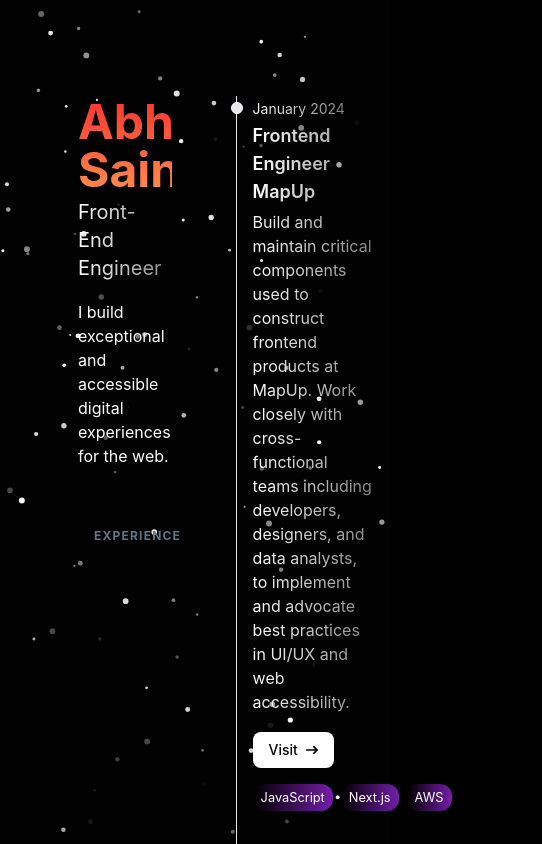
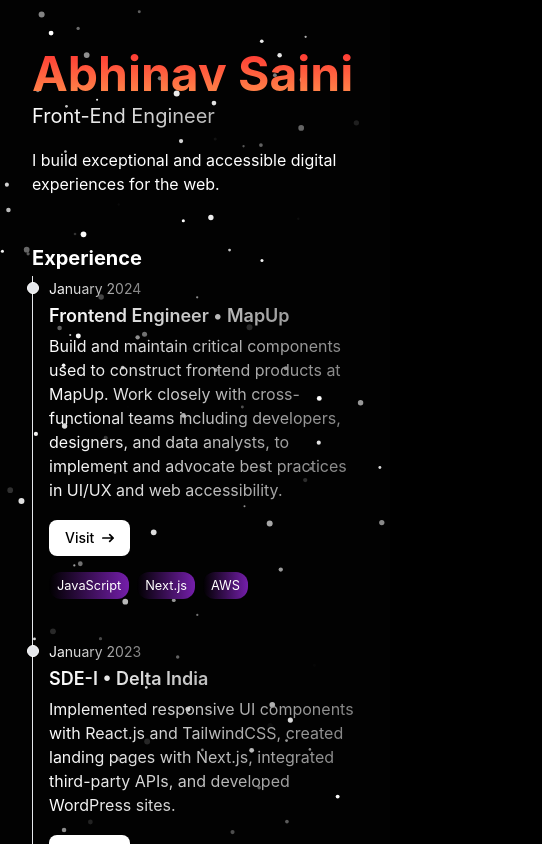
Before and after one commit to me4abhi/me4abhi.github.io, a React (Create React App) app: page / in a window 390 px wide. Shown: the top 844 px of the page, 542 px wide, since content can reach past the window. Built offline with nearby package versions, Linux system fonts and the light colour scheme; a web font is replaced by a local one.

Commit message:
feat: mobile responsiveness

```diff
--- a/src/components/atoms/Spacer.tsx
+++ b/src/components/atoms/Spacer.tsx
@@ -2,11 +2,12 @@ import React from 'react';
 
 interface SpacerProps {
   size: string;
+  styles?: string;
 }
 
 const Spacer: React.FC<SpacerProps> = (props) => {
-  const { size } = props;
-  return <div style={{ height: size }}></div>;
+  const { size, styles } = props;
+  return <div style={{ height: size }} className={styles}></div>;
 };
 
 export default Spacer;
--- a/src/components/molecules/Timeline.tsx
+++ b/src/components/molecules/Timeline.tsx
@@ -4,8 +4,11 @@ import PillsGroup from './PillsGroup';
 
 const Timeline: React.FC = () => {
   return (
-    <section className="w-full relative top-24" id="experience">
-      <ol className="relative border-s border-gray-200 dark:border-gray-700 mx-12">
+    <section className="w-full lg:relative lg:top-24" id="experience">
+      <h1 className="font-bold text-white text-xl mb-1 mx-8 lg:hidden">
+        Experience
+      </h1>
+      <ol className="relative border-s border-gray-200 dark:border-gray-700 mx-8 lg:mx-0">
         <TimelineItem
           date={'January 2024'}
           title={'Frontend Engineer • MapUp'}
--- a/src/pages/HomePage.tsx
+++ b/src/pages/HomePage.tsx
@@ -7,7 +7,10 @@ const HomePage: React.FC = () => {
     <>
       {/* <Header /> */}
       {/* <div className="w-full"> */}
-      <div style={{ zIndex: '9' }} className="w-[60%] mx-auto flex gap-4">
+      <div
+        style={{ zIndex: '9' }}
+        className="w-[100%] lg:w-[60%] mx-auto lg:grid lg:grid-cols-2 lg:gap-4"
+      >
         <InfoSidebar />
         <Timeline />
       </div>
--- a/src/templates/Layout/InfoSidebar.tsx
+++ b/src/templates/Layout/InfoSidebar.tsx
@@ -4,16 +4,16 @@ import HyphenedLink from '../../components/atoms/HyphenedLink';
 
 const InfoSidebar: React.FC = () => {
   return (
-    <div className="w-[40%] text-white">
-      <header className="sticky top-24">
+    <div className="w-full text-white text-left">
+      <header className="lg:sticky lg:top-24 mx-8 my-12">
         <h2 className="text-gradient text-5xl font-bold">Abhinav Saini</h2>
         <h3 className="text-xl text-gradient-white">Front-End Engineer</h3>
         <Spacer size="1rem" />
         <p className="text-md">
           I build exceptional and accessible digital experiences for the web.
         </p>
-        <Spacer size="3rem" />
-        <nav>
+        <Spacer size="3rem" styles="hidden lg:block" />
+        <nav className="hidden lg:block">
           <ol>
             <li>
               <HyphenedLink href="#experience">Experience</HyphenedLink>
```
